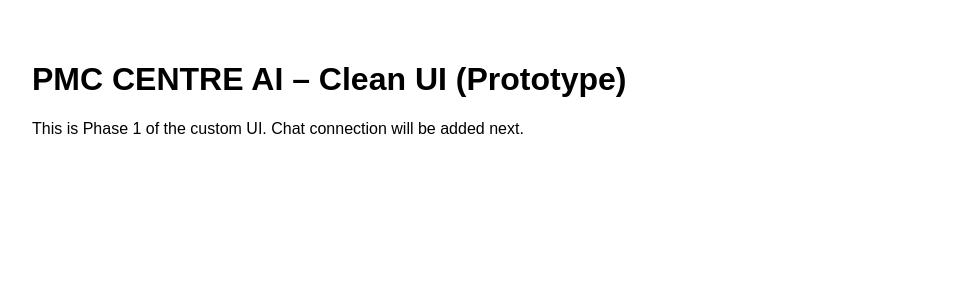
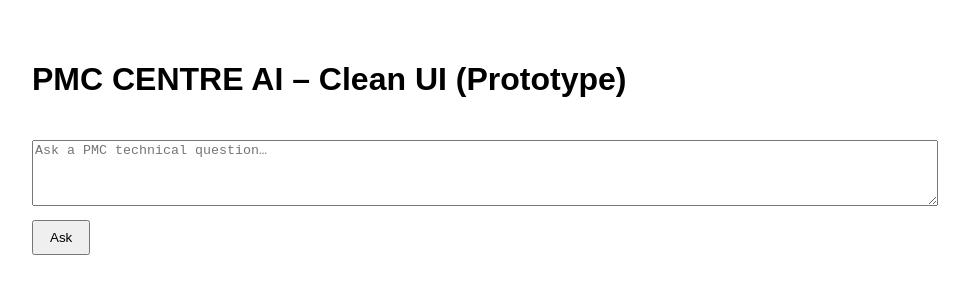
Before and after one commit to support231/pmc-centre-ai-clean-ui, a Next.js app: page / in a window 1280 px wide. Shown: the top 300 px of the page, without its empty margins (8-977 px from the left). Built offline with nearby package versions, Linux system fonts and the light colour scheme.

Commit message:
Implement question-answer feature in Home component
Add simple UI to call clean non-streaming API

```diff
--- a/app/page.tsx
+++ b/app/page.tsx
@@ -1,10 +1,60 @@
+"use client";
+
+import { useState } from "react";
+
 export default function Home() {
+  const [question, setQuestion] = useState("");
+  const [answer, setAnswer] = useState("");
+  const [loading, setLoading] = useState(false);
+
+  async function ask() {
+    if (!question.trim()) return;
+    setLoading(true);
+    setAnswer("");
+
+    const res = await fetch("/api/ask", {
+      method: "POST",
+      headers: { "Content-Type": "application/json" },
+      body: JSON.stringify({ question }),
+    });
+
+    const data = await res.json();
+    setAnswer(data.answer || "No answer received.");
+    setLoading(false);
+  }
+
   return (
-    <main style={{ padding: "40px", fontFamily: "Arial, sans-serif" }}>
+    <main style={{ padding: 40, maxWidth: 900 }}>
       <h1>PMC CENTRE AI – Clean UI (Prototype)</h1>
-      <p>
-        This is Phase 1 of the custom UI. Chat connection will be added next.
-      </p>
+
+      <textarea
+        rows={4}
+        style={{ width: "100%", marginTop: 20 }}
+        placeholder="Ask a PMC technical question…"
+        value={question}
+        onChange={(e) => setQuestion(e.target.value)}
+      />
+
+      <button
+        onClick={ask}
+        disabled={loading}
+        style={{ marginTop: 10, padding: "8px 16px" }}
+      >
+        {loading ? "Thinking…" : "Ask"}
+      </button>
+
+      {answer && (
+        <div
+          style={{
+            marginTop: 30,
+            padding: 20,
+            border: "1px solid #ccc",
+            whiteSpace: "pre-wrap",
+          }}
+        >
+          {answer}
+        </div>
+      )}
     </main>
   );
 }
```
